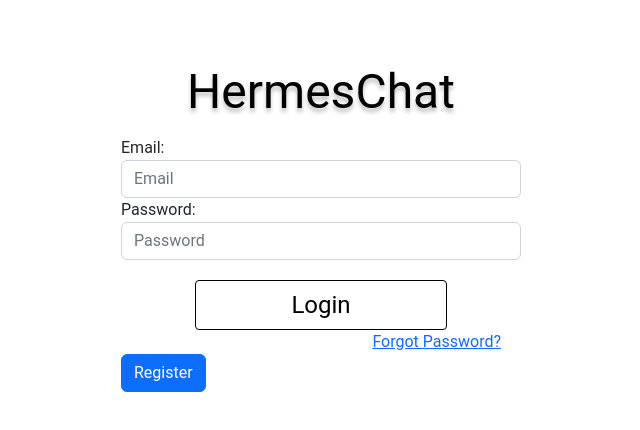
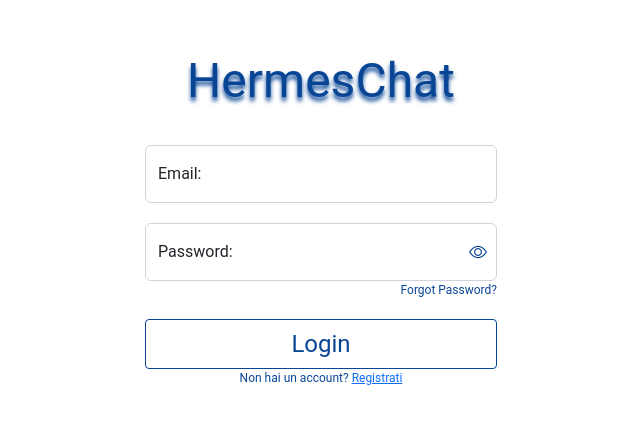
Before and after one commit to HermesChat-Project/HermesChat, an Angular app in the folder client/: page / in a window 1280 px wide. Shown: the part 172-602 px from the top of the page, without its empty margins (319-959 px from the left). Built offline with nearby package versions, Linux system fonts and the light colour scheme.

Commit message:
Imporved login graphics

```diff
--- a/client/src/app/login/login.component.css
+++ b/client/src/app/login/login.component.css
@@ -7,30 +7,42 @@ center{
   font-size: 48px;
   line-height: 56px;
 
-  color: #000000;
+  color: #084595;
 
-  text-shadow: 0px 4px 4px rgba(0, 0, 0, 0.25);
+  text-shadow: 0px 4px 4px #084595;
   text-align: center;
 }
 
 .sign-in{
-  width: 70%;
+  width: 100%;
 }
-.wrapper {
+#wrapper {
   display: flex;
   flex-direction: column;
   align-items: center;
   justify-content: center;
   height: 100vh;
-  width: 50%;
+  max-width: 400px;
   margin: 0 auto;
 }
 
-#txtEmail{
-  /*style for a textbox*/
+#pwd_forgotten{
+  text-align: center;
+  color: #084595;
+  font-size: 9pt;
+  text-decoration: none;
+  float: right;
+}
 
+#showPwd{
+  color: #084595;
+  position: absolute;
+	top: 50%;
+	right: 10px;
+	transform: translateY(-50%);
+	cursor: pointer;
+}
 
-}
 
 
 
@@ -40,13 +52,13 @@ center{
   /*button styling black and white*/
   margin: 0 auto;
   background-color: #FFFFFF;
-  border: 1px solid #000000;
+  border: 1px solid #084595;
   box-sizing: border-box;
   border-radius: 4px;
-  width: 80%;
+  width: 100%;
   height: 50px;
   font-size: 24px;
-  color: #000000;
+  color: #084595;
   text-align: center;
   text-decoration: none;
   display: inline-block;
@@ -56,6 +68,39 @@ center{
 
 }
 .login-button:hover {
-  background-color: #000000;
+  background-color: #084595;
   color: #FFFFFF;
 }
+
+#login_btn{
+  width: 100%;
+  margin: 0 auto;
+}
+
+/*FORM INPUT DATA*/
+#form_email{
+  width: 100%;
+  margin: 0 auto;
+  margin-top: 20px;
+}
+#form_password{
+  width: 100%;
+  margin: 0 auto;
+  margin-top: 20px;
+}
+
+#form_email input:focus(){
+  outline: none;
+}
+#form_password input:focus(){
+  outline: none;
+}
+
+/*Registration*/
+#register{
+  text-align: center;
+  color: #084595;
+  font-size: 9pt;
+  text-decoration: none;
+  float: left;
+}
--- a/client/src/app/login/login.component.html
+++ b/client/src/app/login/login.component.html
@@ -1,40 +1,41 @@
-<div class="row d-flex justify-content-center wrapper">
+<div class="row" id="wrapper">
   <div class="row">
     <div class="col-md-12">
       <p class="title">HermesChat</p>
     </div>
   </div>
-  <div class="row d-flex justify-content-center sign-in" >
+  <div class="row sign-in" >
     <!-- textbox email -->
     <div class="col-md-12 center">
-      <div class="form-group">
+      <div class="form-floating" id="form_email">
+        <input type="email" class="form-control" id="txtEmail" placeholder="Email" [(ngModel)]="email" name="email">
         <label for="email">Email:</label>
-        <input type="email" class="form-control" id="txtEmail" placeholder="Email" [(ngModel)]="email" name="email">
       </div>
     </div>
     <!-- textbox password -->
-    <div class="col-md-12 center">
-      <div class="form-group">
+    <div class="col-md-12 center" id="form_password">
+      <div class="form-floating">
+        <input type="password" #pwd class="form-control" placeholder="Password" [(ngModel)]="password" name="password">
         <label for="password">Password:</label>
-        <input type="password" class="form-control" placeholder="Password" [(ngModel)]="password" name="password">
-      </div>
-    </div>
-    <!-- button login -->
-    <div class="col-md-12 d-flex center" style="width: 80%;">
-      <div class="form-group d-flex center" style="width: 100%; margin: 0 auto;">
-        <button type="button" class="btn btn-primary btn-block login-button" (click)="login()">Login</button>
+        <i class="bi" [ngClass]="{'bi-eye' : !showPassword, 'bi-eye-slash' : showPassword}" id="showPwd" (click)="changeClass()"></i>
       </div>
     </div>
     <!-- forgot password -->
     <div class="col-md-12">
       <div class="form-group">
-        <a href="#" style="float: right; margin-right: 5%;">Forgot Password?</a>
+        <a href="#" id="pwd_forgotten">Forgot Password?</a>
+      </div>
+    </div>
+    <!-- button login -->
+    <div class="col-md-12 d-flex center">
+      <div class="form-group d-flex center" id="login_btn">
+        <button type="button" class="btn btn-primary btn-block login-button" (click)="login()">Login</button>
       </div>
     </div>
     <!-- button register -->
-    <div class="col-md-12">
+    <div class="col-md-12" id="register">
       <div class="form-group">
-        <button type="button" class="btn btn-primary btn-block" (click)="register()">Register</button>
+        <p>Non hai un account? <a href="#">Registrati</a></p>
       </div>
     </div>
   </div>
--- a/client/src/app/login/login.component.ts
+++ b/client/src/app/login/login.component.ts
@@ -1,4 +1,4 @@
-import { Component} from '@angular/core';
+import { Component, ElementRef, ViewChild} from '@angular/core';
 
 @Component({
   selector: 'app-login',
@@ -6,8 +6,10 @@ import { Component} from '@angular/core';
   styleUrls: ['./login.component.css']
 })
 export class LoginComponent {
+  @ViewChild("pwd") pwd!: ElementRef;
   password: string = '';
   email: string = '';
+  showPassword: boolean = false;
 
   login(){
     //log email password
@@ -17,4 +19,9 @@ export class LoginComponent {
   register(){
     console.log('register');
   }
+
+  changeClass(){
+    this.showPassword = !this.showPassword;
+    this.pwd.nativeElement.type = this.showPassword ? 'text' : 'password';
+  }
 }
```
